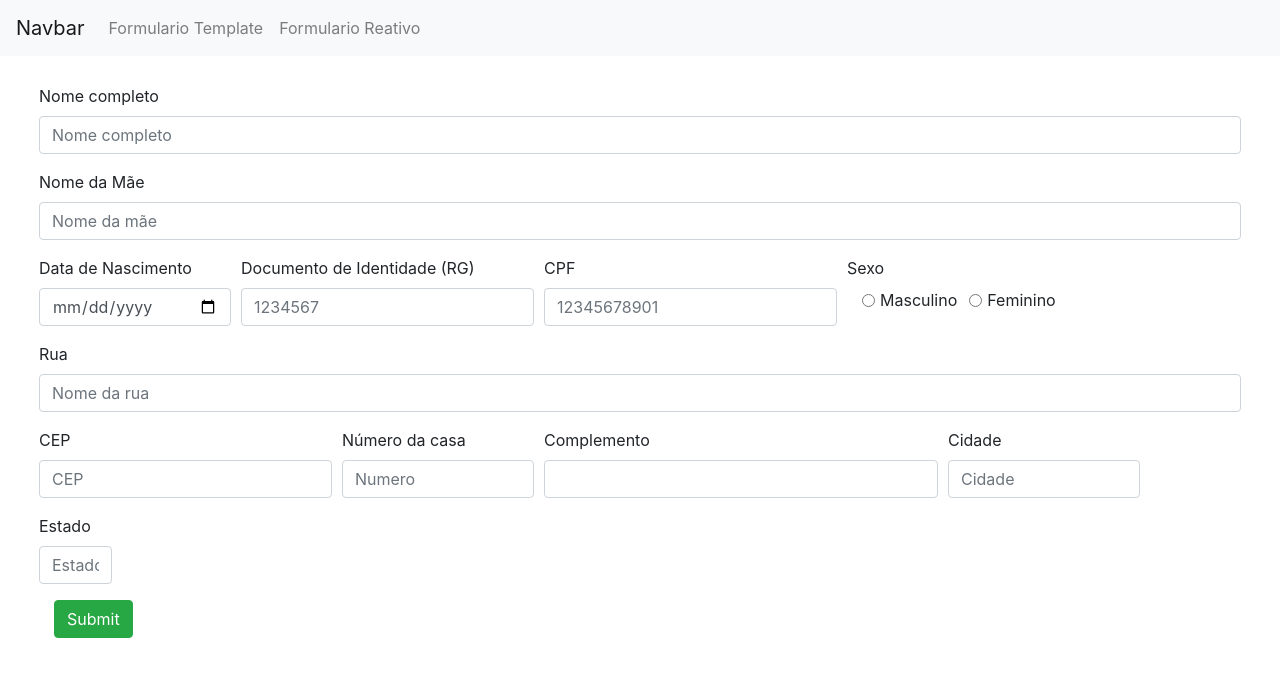
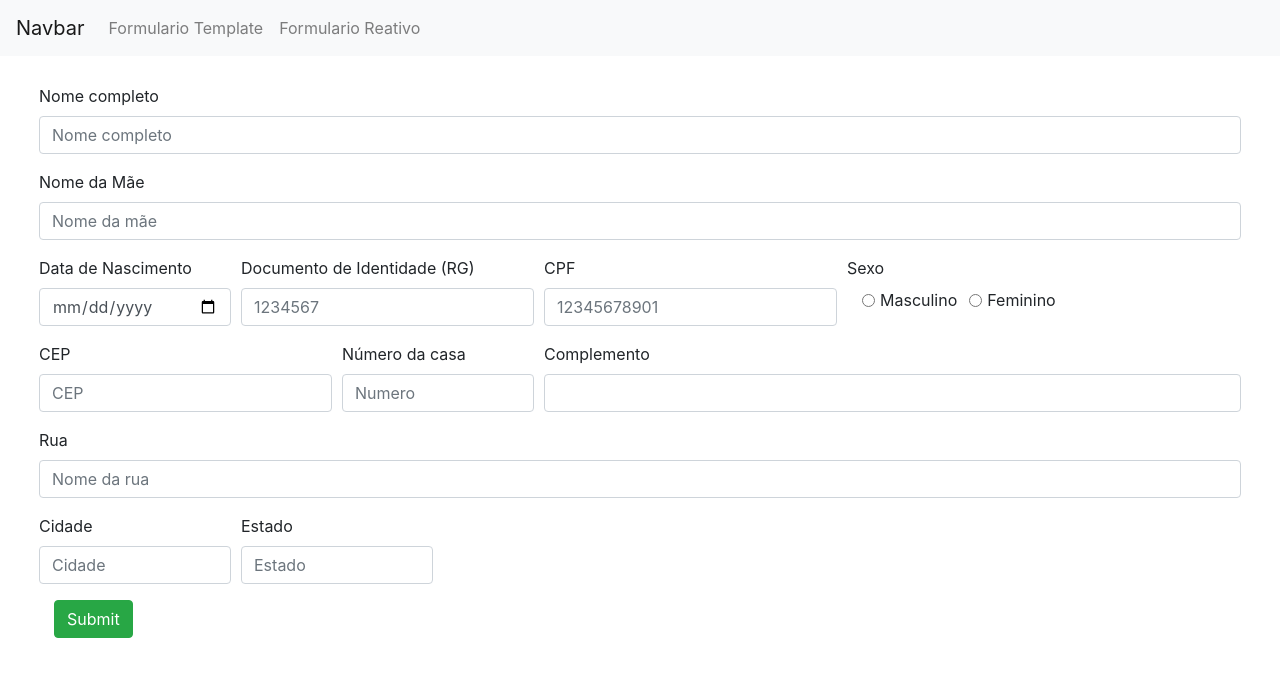
Before and after one commit to BrunoPandolfi/sistema-cadastro, an Angular app: page /formularioTemplate in a window 1280 px wide. Shown: the top 676 px of the page. Built offline with nearby package versions, Linux system fonts and the light colour scheme.

Commit message:
Adicionada validações nos campos 'cpf', 'rg' e 'cep'

```diff
--- a/src/app/formulario-cadastro/formulario-cadastro.component.html
+++ b/src/app/formulario-cadastro/formulario-cadastro.component.html
@@ -35,14 +35,20 @@
         <app-alerta-erro [class.invalid-feedback]="isValidTouched(rg)" [mostrarErro]="isValidTouched(rg)"
           msgErro="RG é obrigatório" onlynumber>
         </app-alerta-erro>
+        <app-alerta-erro [class.invalid-feedback]="validaRG(rg)" [mostrarErro]="!validaRG(rg) && rg.touched"
+        msgErro="RG inválido">
+      </app-alerta-erro>
     </div>
     <div class="form-group col-md-3">
       <label for="cpf">CPF</label>
       <input type="text" class="form-control" id="cpf" name="cpf" placeholder="12345678901"
         [class.is-invalid]="isValidTouched(cpf)" [ngModel]="aluno.cpf" #cpf="ngModel"
-        (blur)="validaCPF(cpf, f)"maxlength="11" required onlynumber>
+        maxlength="11" required onlynumber>
       <app-alerta-erro [class.invalid-feedback]="isValidTouched(cpf)" [mostrarErro]="isValidTouched(cpf)"
         msgErro="CPF é obrigatório">
+      </app-alerta-erro>
+      <app-alerta-erro [class.invalid-feedback]="validaCPF(cpf)" [mostrarErro]="!validaCPF(cpf) && cpf.touched"
+        msgErro="CPF inválido">
       </app-alerta-erro>
     </div>
     <div class="form-group col-md-4">
@@ -61,6 +67,33 @@
       </div>
     </div>
   </div>
+
+  <div class="form-row">
+    <div class="form-group col-md-3">
+      <label for="cep">CEP </label>
+      <input type="text" class="form-control" id="cep" name="cep" placeholder="CEP" [class.is-invalid]="isValidTouched(cep)"
+        [ngModel]="aluno.cep" #cep="ngModel" required onlynumber maxlength="8">
+      <app-alerta-erro [class.invalid-feedback]="isValidTouched(cep)" [mostrarErro]="isValidTouched(cep)"
+        msgErro="CEP é obrigatório">
+      </app-alerta-erro>
+      <app-alerta-erro [class.invalid-feedback]="validaCEP(cep)" [mostrarErro]="!validaCEP(cep) && cep.touched"
+        msgErro="CEP inválido">
+      </app-alerta-erro>
+    </div>
+    <div class="form-group col-md-2">
+      <label for="numero-casa">Número da casa </label>
+      <input type="text" class="form-control" id="numero-casa" name="numero_casa" placeholder="Numero"
+        [class.is-invalid]="isValidTouched(numero_casa)" [ngModel]="aluno.numero_casa" #numero_casa="ngModel" required>
+      <app-alerta-erro [class.invalid-feedback]="isValidTouched(numero_casa)" [mostrarErro]="isValidTouched(numero_casa)"
+        msgErro="Número da casa é obrigatório">
+      </app-alerta-erro>
+    </div>
+    <div class="form-group col-md-7">
+      <label for="complemento">Complemento </label>
+      <input type="text" class="form-control" id="complemento" name="complemento"
+        [ngModel]="aluno.complemento" #complemento="ngModel">
+    </div>
+  </div>
   <div class="form-group row">
     <div class="col-sm-12">
       <label for="nome-rua">Rua</label>
@@ -72,27 +105,6 @@
     </div>
   </div>
   <div class="form-row">
-    <div class="form-group col-md-3">
-      <label for="cep">CEP </label>
-      <input type="text" class="form-control" id="cep" name="cep" placeholder="CEP"
-        [class.is-invalid]="isValidTouched(cep)" [ngModel]="aluno.cep" #cep="ngModel" required>
-      <app-alerta-erro [class.invalid-feedback]="isValidTouched(cep)" [mostrarErro]="isValidTouched(cep)"
-        msgErro="CEP é obrigatório">
-      </app-alerta-erro>
-    </div>
-    <div class="form-group col-md-2">
-      <label for="numero-casa">Número da casa </label>
-      <input type="text" class="form-control" id="numero-casa" name="numero_casa" placeholder="Numero"
-        [class.is-invalid]="isValidTouched(numero_casa)" [ngModel]="aluno.numero_casa" #numero_casa="ngModel" required>
-      <app-alerta-erro [class.invalid-feedback]="isValidTouched(numero_casa)" [mostrarErro]="isValidTouched(numero_casa)"
-        msgErro="Número da casa é obrigatório">
-      </app-alerta-erro>
-    </div>
-    <div class="form-group col-md-4">
-      <label for="complemento">Complemento </label>
-      <input type="text" class="form-control" id="complemento" name="complemento"
-        [ngModel]="aluno.complemento" #complemento="ngModel">
-    </div>
     <div class="form-group col-md-2">
       <label for="cidade"> Cidade </label>
       <input type="text" class="form-control" id="cidade" name="cidade" placeholder="Cidade"
@@ -101,9 +113,7 @@
         msgErro="Cidade é obrigatório">
       </app-alerta-erro>
     </div>
-  </div>
-  <div class="form-group row">
-    <div class="col-sm-1">
+    <div class="form-group col-md-2">
       <label for="estado"> Estado </label>
       <input type="text" class="form-control" id="estado" name="estado" placeholder="Estado"
         [class.is-invalid]="isValidTouched(estado)" [ngModel]="aluno.estado" #estado="ngModel" required>
--- a/src/app/formulario-cadastro/formulario-cadastro.component.ts
+++ b/src/app/formulario-cadastro/formulario-cadastro.component.ts
@@ -21,13 +21,20 @@ export class FormularioCadastroComponent implements OnInit {
     return (!campo.valid && campo.touched);
   }
 
-  validaCPF(cpf, form){
+  validaCPF(campo){
     const RegEp = /\d{11}/;
-    console.log(RegEp.test(cpf.value));
-    if (RegEp.test(cpf.value))
-    {
-      console.log(cpf.value);
-    }
+    return (RegEp.test(campo.value));
   }
 
+  validaRG(campo){
+    const RegEp = /\d{7}/;
+    return (RegEp.test(campo.value));
+  }
+
+  validaCEP(campo){
+    const RegEp = /\d{8}/;
+    return (RegEp.test(campo.value));
+  }
+
+
 }
```
